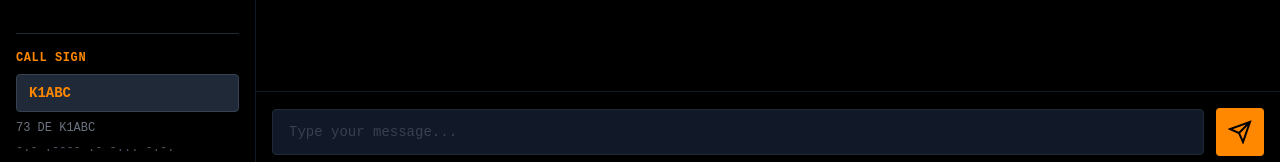
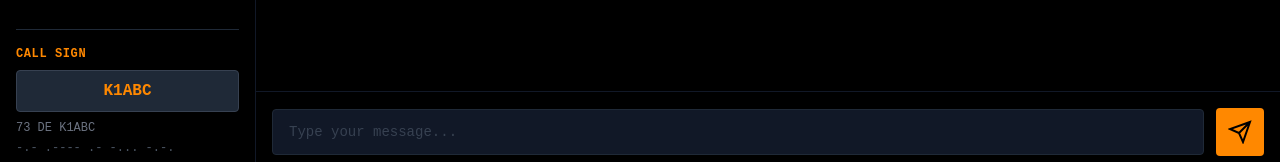
Before and after one commit to PapaDream/morse-chat, a React (Vite) app in the folder morse-chat-web/: page / in a window 1280 px wide. Shown: the part 628-790 px from the top of the page. Built offline with nearby package versions, Linux system fonts and the light colour scheme.

Commit message:
Center and enlarge call sign input
- Added text-center class
- text-sm → text-base (bigger)
- Call sign now centered in box

```diff
--- a/morse-chat-web/src/components/Sidebar.tsx
+++ b/morse-chat-web/src/components/Sidebar.tsx
@@ -122,7 +122,7 @@ export function Sidebar({
           value={callSign}
           onChange={(e) => onCallSignChange(e.target.value.toUpperCase())}
           placeholder="K1ABC"
-          className="w-full bg-gray-800 text-terminal-orange border border-gray-700 rounded px-3 py-2 text-sm font-bold mb-2 focus:outline-none focus:border-terminal-orange"
+          className="w-full bg-gray-800 text-terminal-orange border border-gray-700 rounded px-3 py-2 text-base font-bold mb-2 focus:outline-none focus:border-terminal-orange text-center"
         />
         <div className="text-xs text-gray-500 mb-1">73 DE {callSign}</div>
         <div className="text-xs text-gray-600 font-mono">
```
